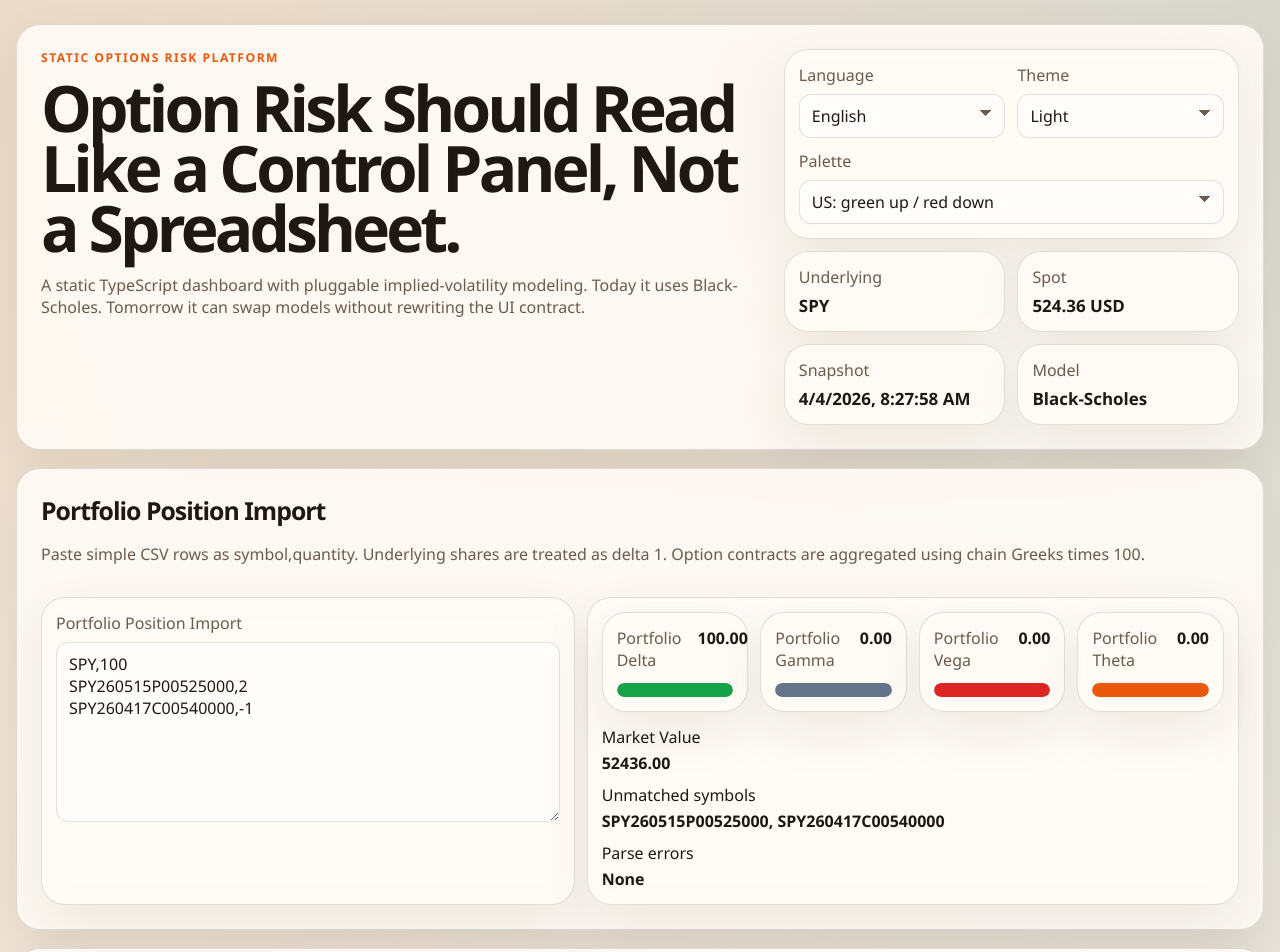
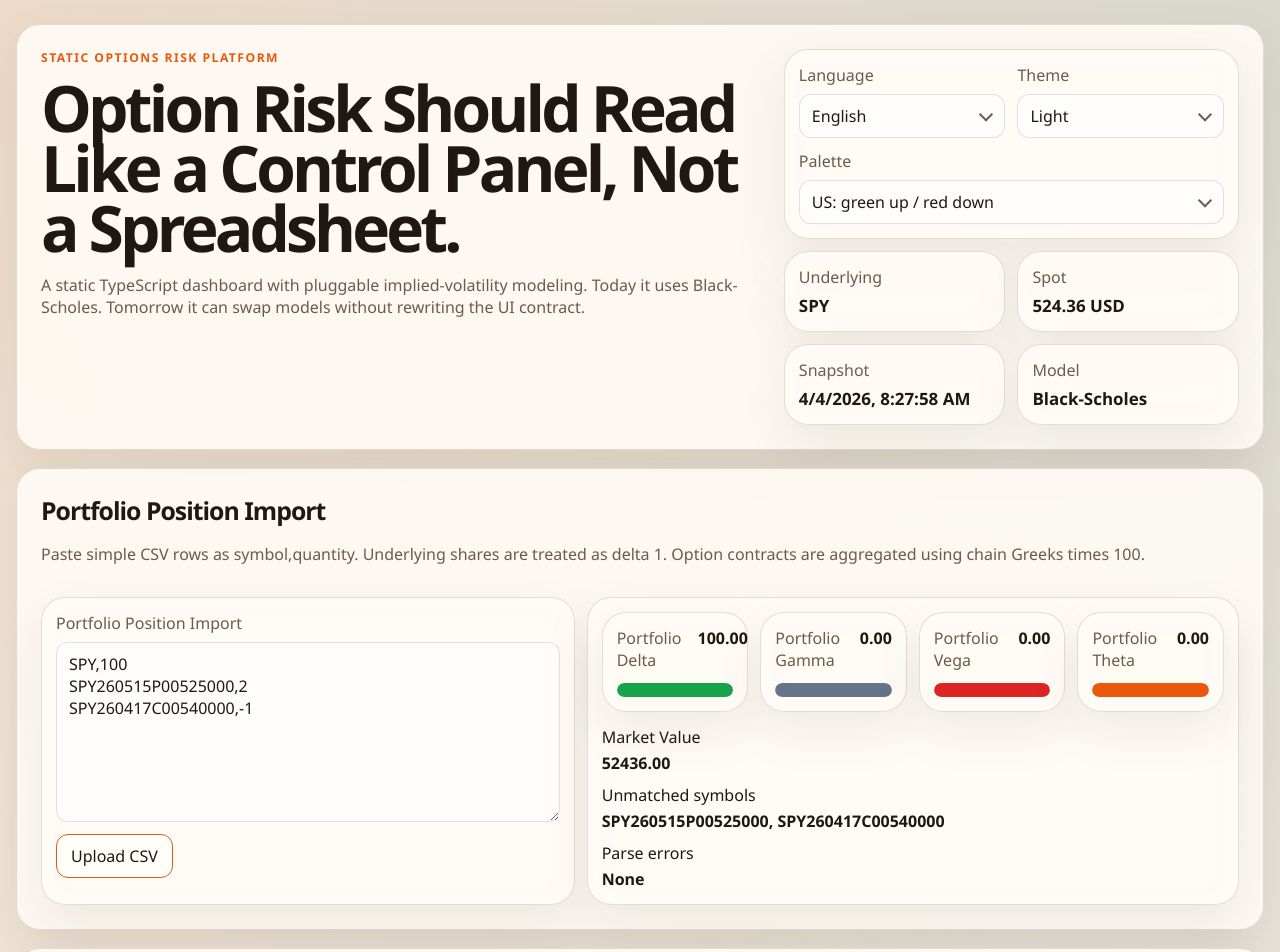
Before and after one commit to tihaya-anon/options-risk-platform, a React (Vite) app: page / in a window 1280 px wide. Shown: the top 952 px of the page. Built offline with nearby package versions, Linux system fonts and the light colour scheme.

Commit message:
feat: add csv upload and refine bundle splitting

```diff
--- a/src/style.css
+++ b/src/style.css
@@ -53,15 +53,7 @@ textarea {
 select {
   min-height: 44px;
   appearance: none;
-  background-image:
-    linear-gradient(45deg, transparent 50%, var(--muted) 50%),
-    linear-gradient(135deg, var(--muted) 50%, transparent 50%);
-  background-position:
-    calc(100% - 18px) calc(50% - 3px),
-    calc(100% - 12px) calc(50% - 3px);
-  background-size: 6px 6px, 6px 6px;
-  background-repeat: no-repeat;
-  padding-right: 34px;
+  padding-right: 14px;
 }
 
 textarea {
@@ -161,6 +153,28 @@ textarea {
 
 .grouped-select {
   min-width: 240px;
+}
+
+.select-wrap {
+  position: relative;
+}
+
+.select-wrap::after {
+  content: "";
+  position: absolute;
+  right: 14px;
+  top: 50%;
+  width: 8px;
+  height: 8px;
+  border-right: 2px solid var(--muted);
+  border-bottom: 2px solid var(--muted);
+  transform: translateY(-65%) rotate(45deg);
+  pointer-events: none;
+}
+
+.select-wrap select {
+  width: 100%;
+  padding-right: 34px;
 }
 
 .metric,
@@ -354,6 +368,27 @@ textarea {
   width: 100%;
 }
 
+.positions-actions {
+  margin-top: 12px;
+}
+
+.button-like {
+  display: inline-flex;
+  align-items: center;
+  justify-content: center;
+  min-height: 44px;
+  padding: 10px 14px;
+  border: 1px solid var(--line);
+  border-radius: 12px;
+  background: rgba(255, 255, 255, 0.55);
+  color: var(--ink);
+  cursor: pointer;
+}
+
+:root[data-theme="dark"] .button-like {
+  background: rgba(255, 255, 255, 0.05);
+}
+
 .positions-meta {
   display: grid;
   gap: 10px;
--- a/src/ui/App.tsx
+++ b/src/ui/App.tsx
@@ -58,6 +58,11 @@ export function App() {
   const [groupByMode, setGroupByMode] = useState<GroupByMode>("full");
   const [positionsInput, setPositionsInput] = useState<string>(DEFAULT_POSITIONS_INPUT);
   const { snapshot, error } = useSnapshot();
+
+  const handleFileUpload = async (file: File) => {
+    const text = await file.text();
+    setPositionsInput(text);
+  };
 
   useEffect(() => {
     localStorage.setItem("orp_language", language);
@@ -146,6 +151,7 @@ export function App() {
             t={t}
             palette={paletteColors}
             onPositionsInputChange={setPositionsInput}
+            onFileUpload={handleFileUpload}
           />
 
           <Suspense fallback={<ChartSectionFallback />}>
--- a/src/ui/components/GroupedExposureSection.tsx
+++ b/src/ui/components/GroupedExposureSection.tsx
@@ -65,6 +65,7 @@ export function GroupedExposureSection({
         </div>
         <label className="toolbar-field grouped-select">
           <span>{t("groupBy")}</span>
+          <div className="select-wrap">
             <select
               value={groupByMode}
               onChange={(event) => onGroupByModeChange(event.target.value as GroupByMode)}
@@ -75,6 +76,7 @@ export function GroupedExposureSection({
               <option value="symbolExpiry">{t("groupBySymbolExpiry")}</option>
               <option value="full">{t("groupByFull")}</option>
             </select>
+          </div>
         </label>
       </div>
 
--- a/src/ui/components/HeroSection.tsx
+++ b/src/ui/components/HeroSection.tsx
@@ -38,25 +38,31 @@ export function HeroSection({
           <div className="toolbar-grid">
             <label className="toolbar-field">
               <span>{t("language")}</span>
+              <div className="select-wrap">
                 <select value={language} onChange={(event) => onLanguageChange(event.target.value as Language)}>
                   <option value="en">{t("english")}</option>
                   <option value="zh">{t("chinese")}</option>
                 </select>
+              </div>
             </label>
             <label className="toolbar-field">
               <span>{t("theme")}</span>
+              <div className="select-wrap">
                 <select value={themeMode} onChange={(event) => onThemeChange(event.target.value as ThemeMode)}>
                   <option value="light">{t("light")}</option>
                   <option value="dark">{t("dark")}</option>
                 </select>
+              </div>
             </label>
             <label className="toolbar-field toolbar-span-2">
               <span>{t("palette")}</span>
+              <div className="select-wrap">
                 <select value={palette} onChange={(event) => onPaletteChange(event.target.value as Palette)}>
                   <option value="us">{t("paletteUs")}</option>
                   <option value="cn">{t("paletteCn")}</option>
                   <option value="amber">{t("paletteAmber")}</option>
                 </select>
+              </div>
             </label>
           </div>
         </div>
--- a/src/ui/components/PortfolioPositionsSection.tsx
+++ b/src/ui/components/PortfolioPositionsSection.tsx
@@ -9,6 +9,7 @@ export function PortfolioPositionsSection({
   t,
   palette,
   onPositionsInputChange,
+  onFileUpload,
 }: {
   positionsInput: string;
   exposure: PortfolioExposure;
@@ -16,9 +17,17 @@ export function PortfolioPositionsSection({
   t: (key: I18nKey) => string;
   palette: { up: string; down: string; neutral: string; accent: string };
   onPositionsInputChange: (value: string) => void;
+  onFileUpload: (file: File) => void;
 }) {
   const handleChange = (event: ChangeEvent<HTMLTextAreaElement>) => {
     onPositionsInputChange(event.target.value);
+  };
+
+  const handleFileChange = (event: ChangeEvent<HTMLInputElement>) => {
+    const file = event.target.files?.[0];
+    if (!file) return;
+    onFileUpload(file);
+    event.target.value = "";
   };
 
   const metrics = [
@@ -48,6 +57,12 @@ export function PortfolioPositionsSection({
               placeholder={t("positionsPlaceholder")}
             />
           </label>
+          <div className="positions-actions">
+            <label className="button-like upload-control" style={{ borderColor: palette.accent }}>
+              <input type="file" accept=".csv,text/csv,.txt" onChange={handleFileChange} hidden />
+              {t("uploadCsv")}
+            </label>
+          </div>
         </article>
 
         <article className="card positions-summary">
--- a/src/ui/i18n.ts
+++ b/src/ui/i18n.ts
@@ -69,7 +69,8 @@ export type I18nKey =
   | "groupByOptionType"
   | "groupBySymbolExpiry"
   | "groupByFull"
-  | "impliedVolatility";
+  | "impliedVolatility"
+  | "uploadCsv";
 
 const translations: Record<Language, Record<I18nKey, string>> = {
   en: {
@@ -150,6 +151,7 @@ const translations: Record<Language, Record<I18nKey, string>> = {
     groupBySymbolExpiry: "Symbol + expiry",
     groupByFull: "Symbol + expiry + type",
     impliedVolatility: "Implied Volatility",
+    uploadCsv: "Upload CSV",
   },
   zh: {
     appEyebrow: "静态期权风险平台",
@@ -225,6 +227,7 @@ const translations: Record<Language, Record<I18nKey, string>> = {
     groupBySymbolExpiry: "按标的 + 到期日",
     groupByFull: "按标的 + 到期日 + 方向",
     impliedVolatility: "隐含波动率",
+    uploadCsv: "上传 CSV",
   },
 };
 
--- a/vite.config.ts
+++ b/vite.config.ts
@@ -4,4 +4,15 @@ import { defineConfig } from "vite";
 export default defineConfig({
   plugins: [react()],
   base: "./",
+  build: {
+    rollupOptions: {
+      output: {
+        manualChunks(id) {
+          if (id.includes("echarts")) return "echarts-vendor";
+          if (id.includes("react")) return "react-vendor";
+          return undefined;
+        },
+      },
+    },
+  },
 });
```
Lines whose indentation alone changed are shown as unchanged.
